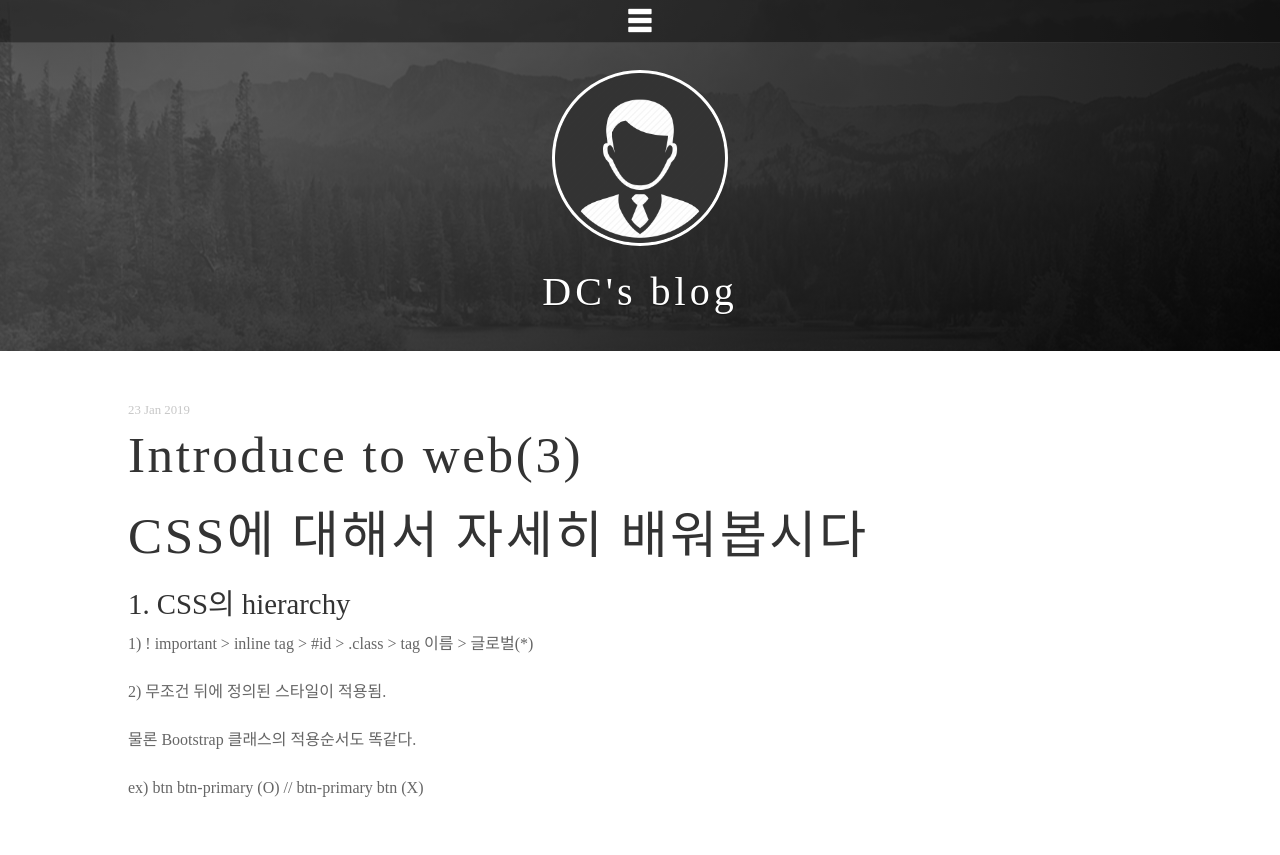
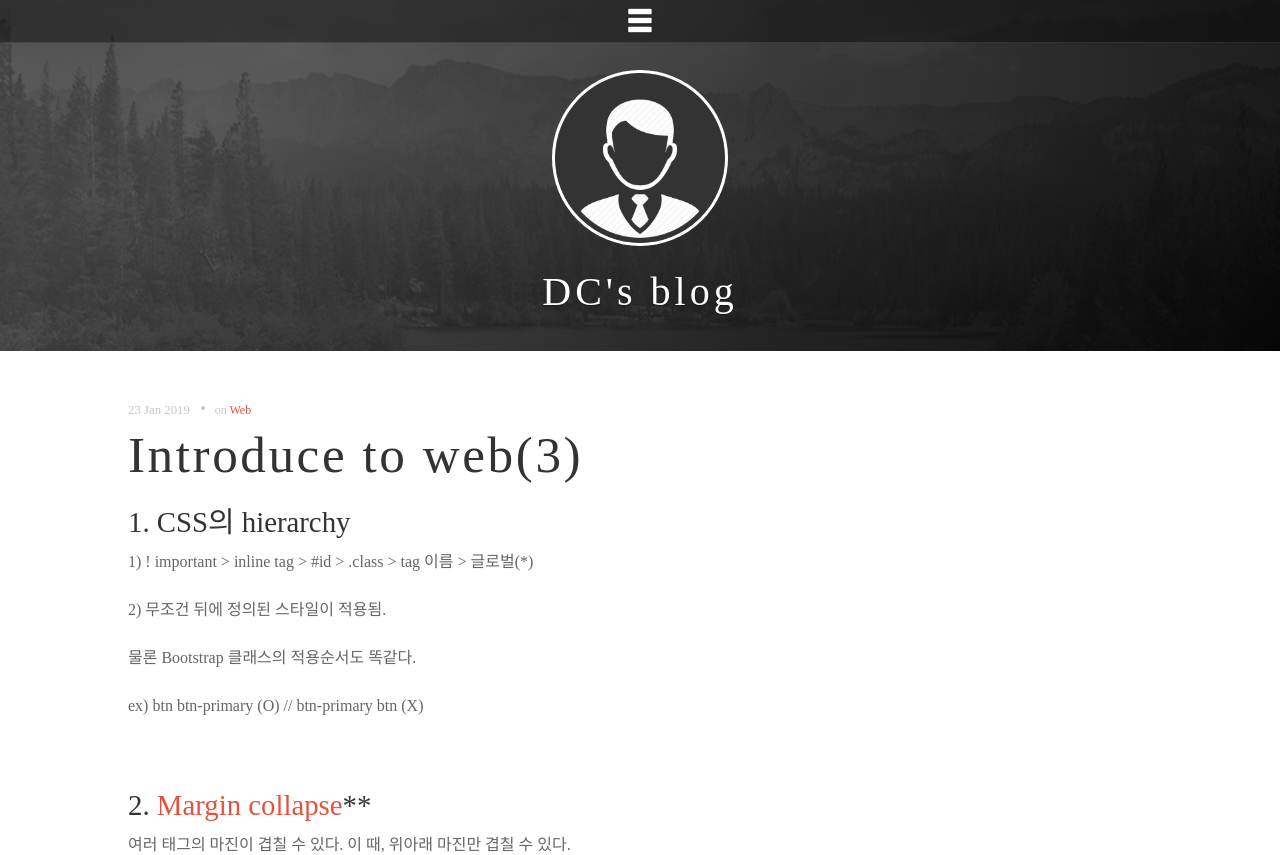
Before and after one commit to DongChanS/DongChanS.github.io, a Jekyll site: the page built from _posts/2019-01-23-19.md, in a window 1280 px wide and 900 px high, cut to the strip 0-855 px from the top of the window. Built offline with Jekyll 4.4.1, drawn with Linux system fonts in a browser that asks for light colours; some web fonts are replaced; comment, search, counter and statistics services are not loaded.

Commit message:
Update 2019-01-23-19.md

```diff
--- a/_posts/2019-01-23-19.md
+++ b/_posts/2019-01-23-19.md
@@ -2,8 +2,8 @@
 layout : post
 title : Introduce to web(3)
 author : "Shin Dong Chan"
+tags : ['Web']
 ---
-# CSS에 대해서 자세히 배워봅시다
 
 ### 1. CSS의 hierarchy
 
```
